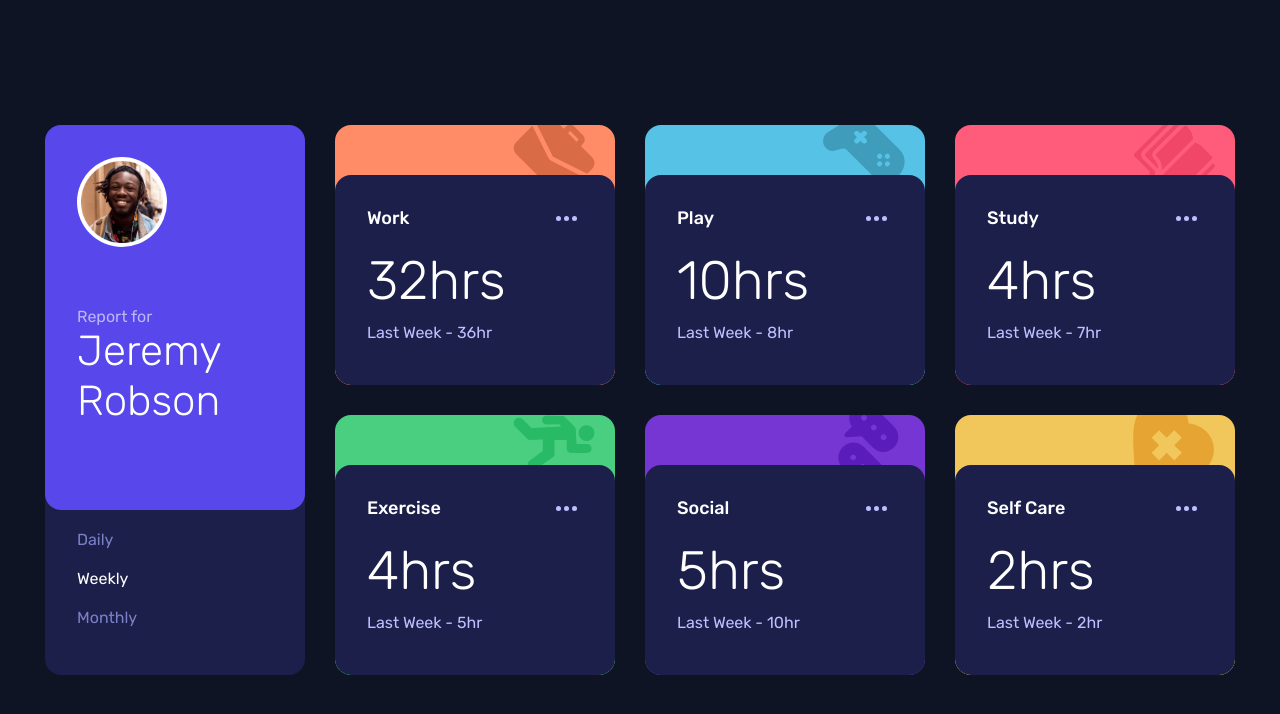
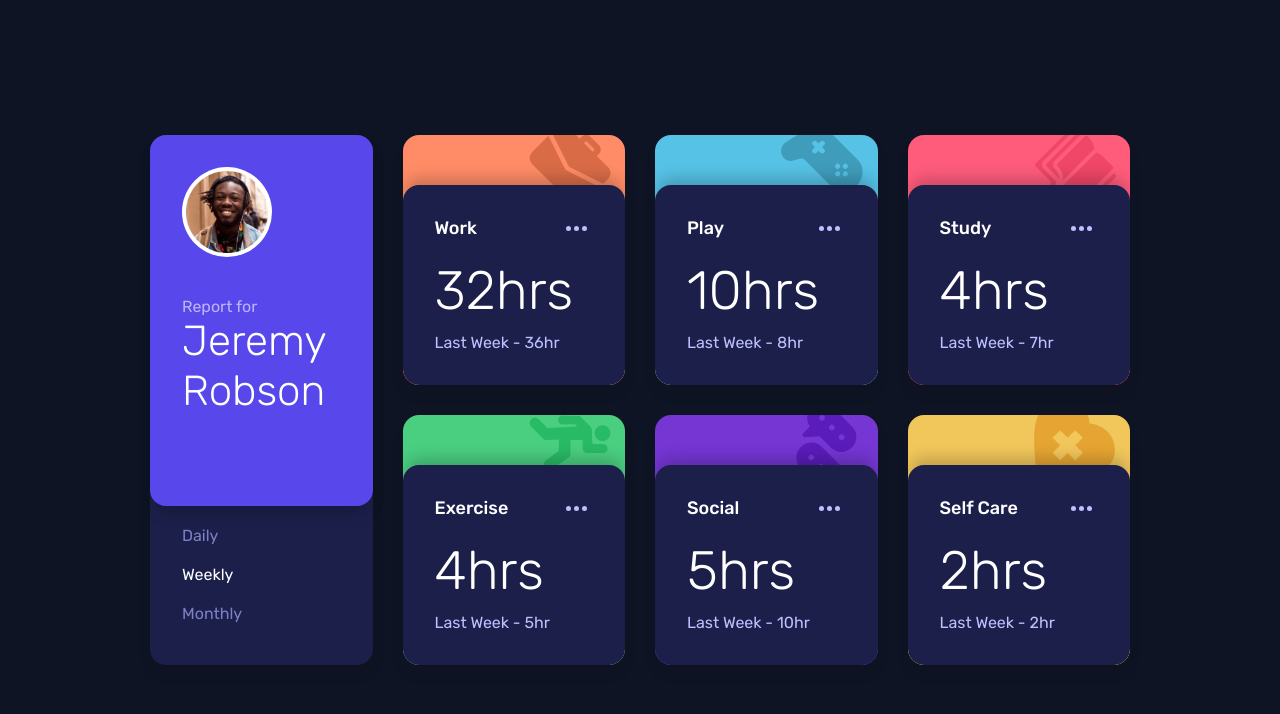
Before and after one commit to daldev14/html-challenges, a plain HTML site: page src/pages/time-tracking-dashboard/index.html in a window 1280 px wide. Drawn offline with Linux system fonts and the light colour scheme.

Commit message:
Update responsive for time tracking dashboard challenge

```diff
--- a/src/pages/time-tracking-dashboard/index.js
+++ b/src/pages/time-tracking-dashboard/index.js
@@ -112,13 +112,15 @@ class TimeTrackingCard extends HTMLElement {
               cursor: pointer;
               overflow: hidden;
 
+              box-shadow: 0px 10px 15px -3px rgba(0,0,0,0.1);
+
               &:hover .card-content {
-                  background-color: #34397b;
+                background-color: #34397b;
               }
             }
 
             .card-content {
-              width: 100%;
+              width: var(--size-x);
               height: var(--size-y);
               margin-top: 50px;
               padding: 32px;
@@ -126,6 +128,11 @@ class TimeTrackingCard extends HTMLElement {
 
               color: #fff;
               background-color: hsl(235, 46%, 20%);
+              box-shadow: 0px -10px 15px -3px rgba(0,0,0,.2);
+
+              transition-property: background-color;
+              transition-timing-function: cubic-bezier(0.4, 0, 0.2, 1);
+              transition-duration: 300ms;
             }
 
             .card-nav {
@@ -214,8 +221,7 @@ class TimeTrackingCard extends HTMLElement {
 
             @media screen and (min-width: 768px) {
               .card {
-                --size-x: 280px;
-                --size-y: 210px;
+                --size-y: 200px;
               }
 
               .card-nav {
@@ -236,6 +242,12 @@ class TimeTrackingCard extends HTMLElement {
                 font-size: 16px;
               }
             }
+
+            @media screen and (min-width: 1024px) {
+              .card {
+                --size-x: 100%;
+              }
+            }
         }
     `
   }
--- a/src/pages/time-tracking-dashboard/styles.css
+++ b/src/pages/time-tracking-dashboard/styles.css
@@ -43,8 +43,7 @@ p {
 
 .dashboard {
   width: 100%;
-  display: flex;
-  flex-direction: column;
+  display: grid;
   gap: 30px;
 }
 
@@ -55,7 +54,7 @@ p {
 
 @media screen and (min-width: 768px) {
   .dashboard {
-    width: auto;
+    width: 100%;
   }
 
   .tracker-container {
@@ -65,11 +64,20 @@ p {
 
 @media screen and (min-width: 1024px) {
   .dashboard {
+    width: 980px;
     flex-direction: row;
+    grid-template-columns: repeat(4, 1fr);
   }
 
   .tracker-container {
+    grid-column: 2 / -1;
     grid-template-columns: repeat(3, 1fr);
+  }
+}
+
+@media screen and (min-width: 1440px) {
+  .dashboard {
+    width: 1200px;
   }
 }
 
@@ -79,6 +87,8 @@ p {
   background-color: var(--dark-blue);
   border-radius: var(--rounded);
   color: #fff;
+
+  box-shadow: 0px 10px 15px -3px rgba(0, 0, 0, 0.1);
 }
 
 .card-info {
@@ -91,6 +101,8 @@ p {
 
   background-color: var(--blue);
   border-radius: var(--rounded);
+
+  box-shadow: 0px 10px 15px -3px rgba(0, 0, 0, 0.2);
 }
 
 .card-image {
@@ -141,19 +153,33 @@ p {
 
 .card-controls li label {
   cursor: pointer;
+
+  transition-property: color;
+  transition-timing-function: cubic-bezier(0.4, 0, 0.2, 1);
+  transition-duration: 200ms;
+}
+
+.card-controls li label:hover {
+  color: #fff;
 }
 
 .card-controls li input[type='radio']:checked ~ label {
   color: #fff;
 }
 
+@media screen and (min-width: 768px) {
+  .card-controls {
+    justify-content: center;
+    gap: 30px;
+  }
+}
+
 @media screen and (min-width: 1024px) {
   .card-info {
-    max-width: 260px;
     flex-direction: column;
     justify-content: flex-start;
     align-items: flex-start;
-    gap: 60px;
+    gap: 40px;
     height: 70%;
   }
 
```
